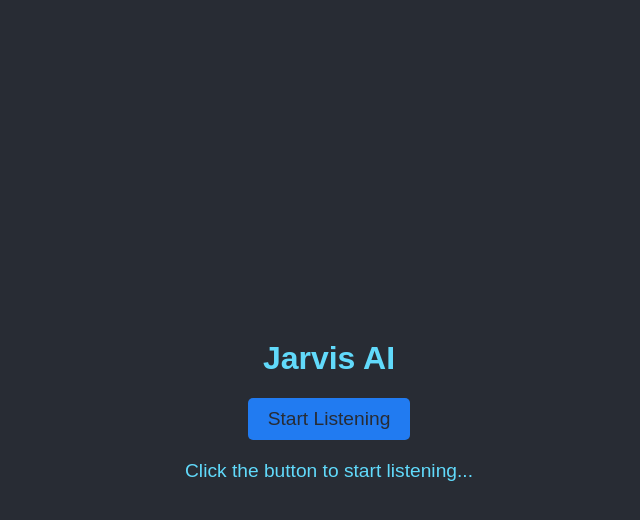
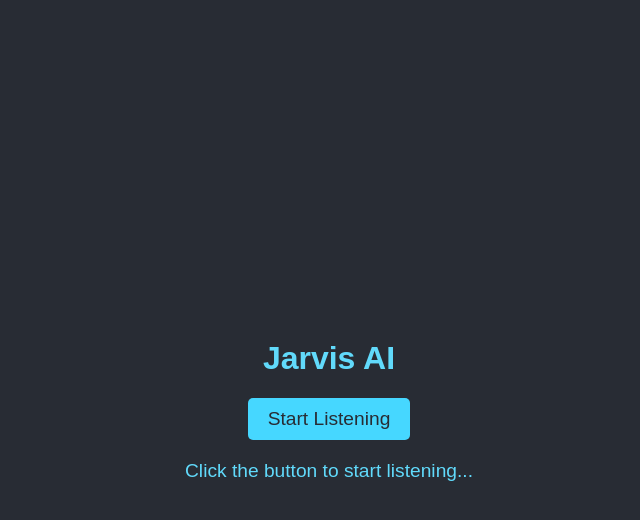
Before and after one commit to Tanjim-tawhid/Jarvis, a plain HTML site: page index.html in a window 1280 px wide. In both pictures the pointer is over the button "Start Listening". Shown: the whole page, without its empty margins (311-951 px from the left). Drawn offline with Linux system fonts and the light colour scheme.

Commit message:
Change hove color on btn

```diff
--- a/index.html
+++ b/index.html
@@ -30,7 +30,7 @@
             border-radius: 5px;
         }
         button:hover {
-            background-color: #217bf1;
+            background-color: #46d7ff;
         }
     </style>
 </head>
```
